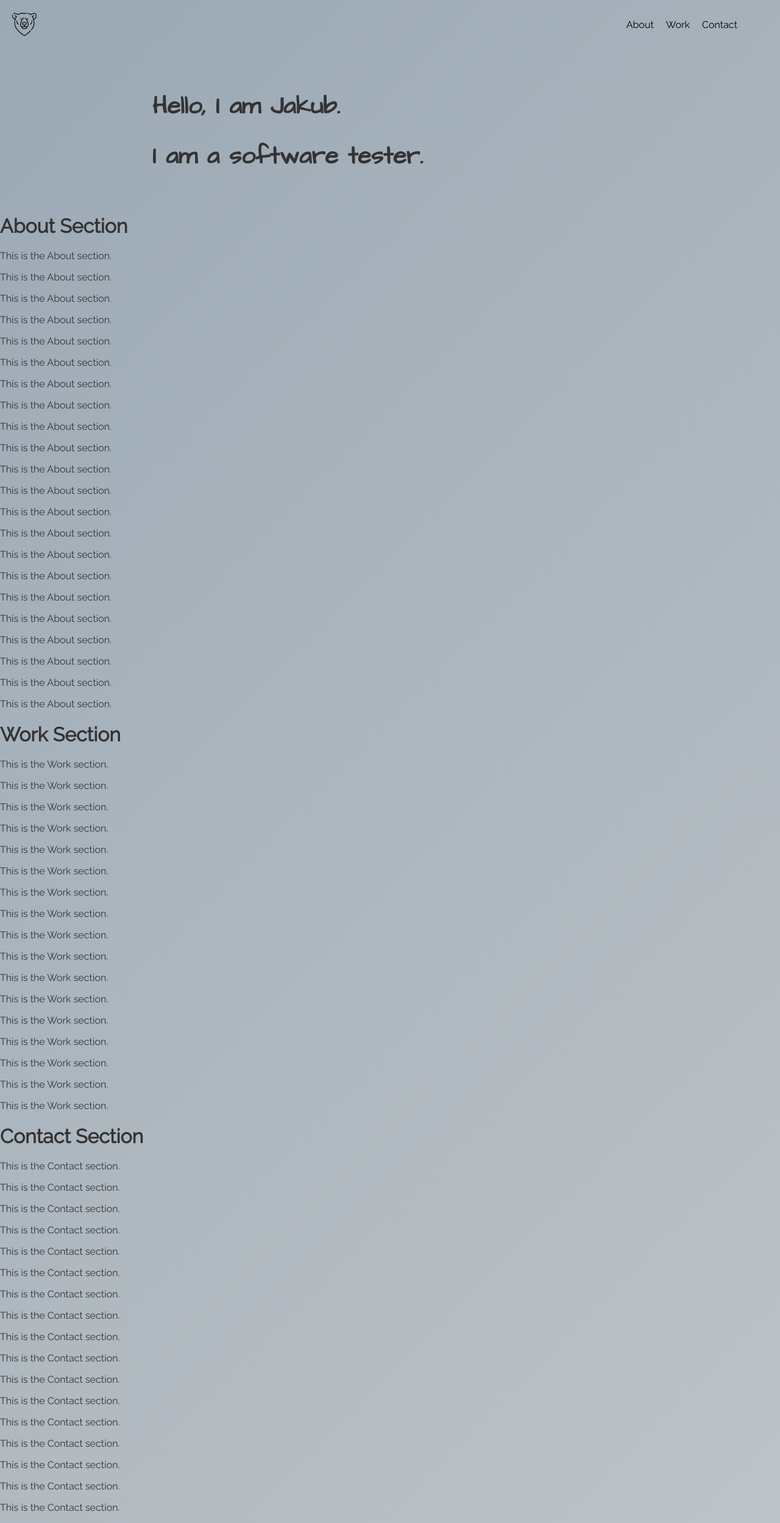
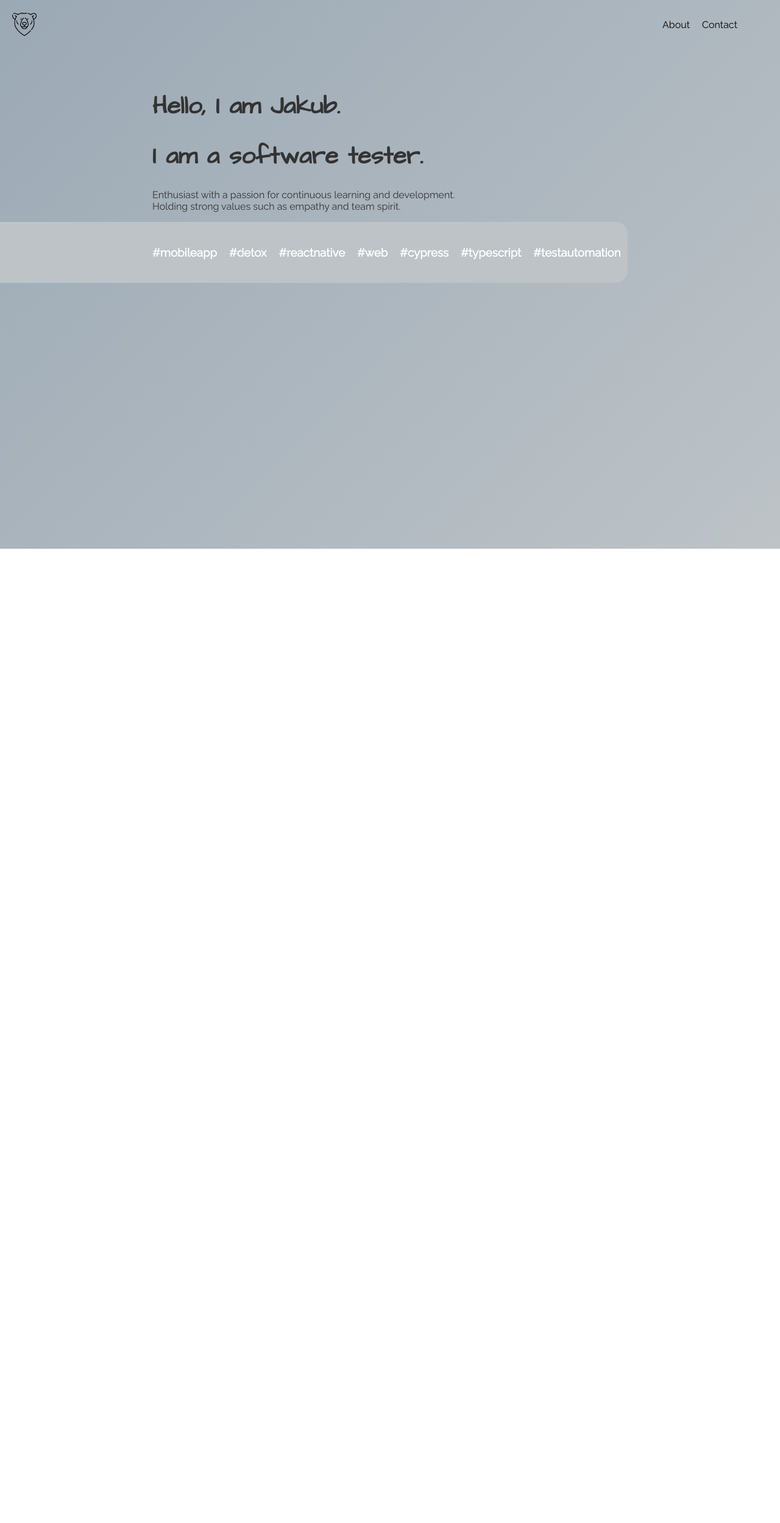
Before and after one commit to kubzej/personal-website, a React (Create React App) app: page / in a window 1280 px wide. Shown: the whole page at 61% size. After the commit the page ends 900 px from the top, so only its background shows below. Built offline with nearby package versions, Linux system fonts and the light colour scheme.

Commit message:
add hashtag section

```diff
--- a/src/App.js
+++ b/src/App.js
@@ -1,79 +1,22 @@
 import React from 'react';
 import Header from './components/Header/Header';
 import MainTitle from './components/MainTitle/MainTitle';
+import SubTitle from './components/SubTitle/SubTitle';
 import './App.css';
 import './components/Header/Header.css';
+import HashtagRow from './components/HashtagRow/HashtagRow';
 
 function App() {
   return (
     <div className='App'>
       <Header />
-      <MainTitle />
       <div id='about'>
-        <h1>About Section</h1>
-        <p>This is the About section.</p>
-        <p>This is the About section.</p>
-        <p>This is the About section.</p>
-        <p>This is the About section.</p>
-        <p>This is the About section.</p>
-        <p>This is the About section.</p>
-        <p>This is the About section.</p>
-        <p>This is the About section.</p>
-        <p>This is the About section.</p>
-        <p>This is the About section.</p>
-        <p>This is the About section.</p>
-        <p>This is the About section.</p>
-        <p>This is the About section.</p>
-        <p>This is the About section.</p>
-        <p>This is the About section.</p>
-        <p>This is the About section.</p>
-        <p>This is the About section.</p>
-        <p>This is the About section.</p>
-        <p>This is the About section.</p>
-        <p>This is the About section.</p>
-        <p>This is the About section.</p>
-        <p>This is the About section.</p>
+        <MainTitle />
+        <SubTitle text='Enthusiast with a passion for continuous learning and development. Holding strong values such as empathy and team spirit.' />
+        <HashtagRow />
       </div>
-      <div id='work'>
-        <h1>Work Section</h1>
-        <p>This is the Work section.</p>
-        <p>This is the Work section.</p>
-        <p>This is the Work section.</p>
-        <p>This is the Work section.</p>
-        <p>This is the Work section.</p>
-        <p>This is the Work section.</p>
-        <p>This is the Work section.</p>
-        <p>This is the Work section.</p>
-        <p>This is the Work section.</p>
-        <p>This is the Work section.</p>
-        <p>This is the Work section.</p>
-        <p>This is the Work section.</p>
-        <p>This is the Work section.</p>
-        <p>This is the Work section.</p>
-        <p>This is the Work section.</p>
-        <p>This is the Work section.</p>
-        <p>This is the Work section.</p>
-      </div>
-      <div id='contact'>
-        <h1>Contact Section</h1>
-        <p>This is the Contact section.</p>
-        <p>This is the Contact section.</p>
-        <p>This is the Contact section.</p>
-        <p>This is the Contact section.</p>
-        <p>This is the Contact section.</p>
-        <p>This is the Contact section.</p>
-        <p>This is the Contact section.</p>
-        <p>This is the Contact section.</p>
-        <p>This is the Contact section.</p>
-        <p>This is the Contact section.</p>
-        <p>This is the Contact section.</p>
-        <p>This is the Contact section.</p>
-        <p>This is the Contact section.</p>
-        <p>This is the Contact section.</p>
-        <p>This is the Contact section.</p>
-        <p>This is the Contact section.</p>
-        <p>This is the Contact section.</p>
-      </div>
+
+      <div id='contact'></div>
     </div>
   );
 }
--- /dev/null
+++ b/src/components/HashtagRow/HashtagRow.css
@@ -0,0 +1,18 @@
+/* HashtagRow.css */
+.hashtag-row {
+  display: inline-flex;
+  justify-content: flex-start;
+  gap: 20px;
+  padding: 20px 0;
+  padding-left: 250px;
+  color: #333333;
+  background-color: #bdc3c7;
+  width: calc(100% - 250px);
+  box-sizing: border-box;
+  border-top-right-radius: 20px;
+  border-bottom-right-radius: 20px;
+}
+
+.hashtag-row h3 {
+  color: #ffffff;
+}
--- /dev/null
+++ b/src/components/HashtagRow/HashtagRow.js
@@ -0,0 +1,18 @@
+import React from 'react';
+import './HashtagRow.css';
+
+const HashtagRow = () => {
+  return (
+    <div className='hashtag-row'>
+      <h3>#mobileapp</h3>
+      <h3>#detox</h3>
+      <h3>#reactnative</h3>
+      <h3>#web</h3>
+      <h3>#cypress</h3>
+      <h3>#typescript</h3>
+      <h3>#testautomation</h3>
+    </div>
+  );
+};
+
+export default HashtagRow;
--- a/src/components/Header/Header.js
+++ b/src/components/Header/Header.js
@@ -22,17 +22,6 @@ const Header = () => {
           </Link>
           <Link
             activeClass='active'
-            to='work'
-            spy={true}
-            smooth={true}
-            offset={-70}
-            duration={500}
-            className='nav-link'
-          >
-            Work
-          </Link>
-          <Link
-            activeClass='active'
             to='contact'
             spy={true}
             smooth={true}
--- a/src/components/MainTitle/MainTitle.css
+++ b/src/components/MainTitle/MainTitle.css
@@ -3,7 +3,7 @@
 
 .main-title {
   margin-top: 100px;
-  padding: 20px;
+  padding-top: 20px;
   padding-left: 250px;
   text-align: left;
   font-family: 'Architects Daughter', sans-serif;
--- /dev/null
+++ b/src/components/SubTitle/SubTitle.css
@@ -0,0 +1,6 @@
+.sub-title {
+  margin-top: 10px;
+  padding-left: 250px;
+  padding-right: 500px;
+  text-align: left;
+}
--- /dev/null
+++ b/src/components/SubTitle/SubTitle.js
@@ -0,0 +1,12 @@
+import React from 'react';
+import './SubTitle.css';
+
+const SubTitle = (props) => {
+  return (
+    <div className='sub-title'>
+      <p>{props.text}</p>
+    </div>
+  );
+};
+
+export default SubTitle;
--- a/src/index.js
+++ b/src/index.js
@@ -2,7 +2,6 @@ import React from 'react';
 import ReactDOM from 'react-dom/client';
 import './index.css';
 import App from './App';
-import reportWebVitals from './reportWebVitals';
 
 const root = ReactDOM.createRoot(document.getElementById('root'));
 root.render(
@@ -10,8 +9,3 @@ root.render(
     <App />
   </React.StrictMode>
 );
-
-// If you want to start measuring performance in your app, pass a function
-// to log results (for example: reportWebVitals(console.log))
-// or send to an analytics endpoint. Learn more: https://bit.ly/CRA-vitals
-reportWebVitals();
--- a/src/reportWebVitals.js
+++ /dev/null
@@ -1,13 +0,0 @@
-const reportWebVitals = onPerfEntry => {
-  if (onPerfEntry && onPerfEntry instanceof Function) {
-    import('web-vitals').then(({ getCLS, getFID, getFCP, getLCP, getTTFB }) => {
-      getCLS(onPerfEntry);
-      getFID(onPerfEntry);
-      getFCP(onPerfEntry);
-      getLCP(onPerfEntry);
-      getTTFB(onPerfEntry);
-    });
-  }
-};
-
-export default reportWebVitals;
```
Also changed, not shown: src/setupTests.js (deleted, +0 -5 lines), 1 other file (tests, documents, lock files or other folders).
